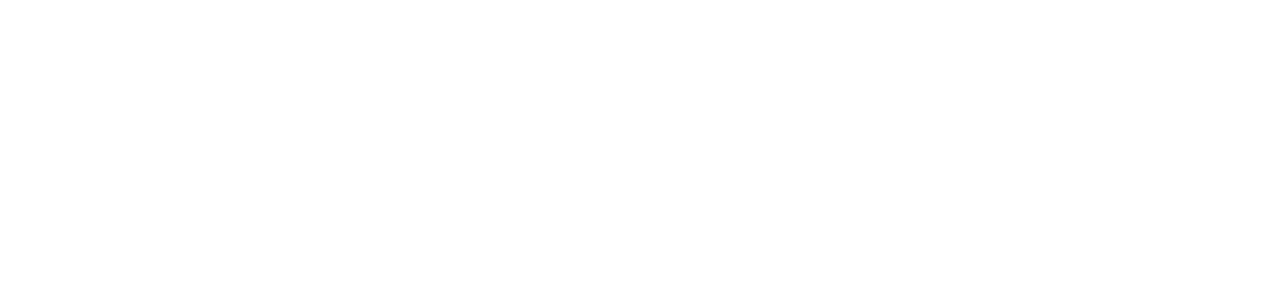
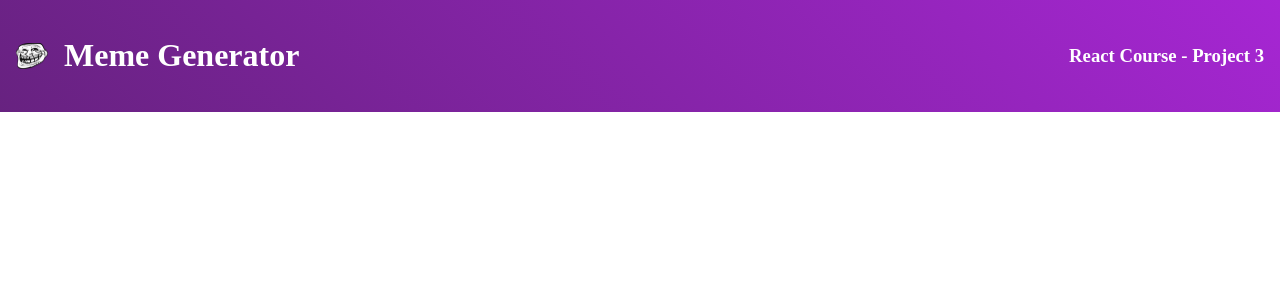
Before and after one commit to arslonga83/meme-generator, a React (Vite) app: page / in a window 1280 px wide. Shown: the top 300 px of the page. Built offline with nearby package versions, Linux system fonts and the light colour scheme.

Commit message:
build and style header

```diff
--- a/index.html
+++ b/index.html
@@ -4,7 +4,7 @@
     <meta charset="UTF-8" />
     <link rel="icon" type="image/svg+xml" href="/vite.svg" />
     <meta name="viewport" content="width=device-width, initial-scale=1.0" />
-    <title>Vite + React</title>
+    <title>Meme Generator</title>
   </head>
   <body>
     <div id="root"></div>
--- a/src/App.css
+++ b/src/App.css
@@ -1,41 +1,23 @@
-#root {
-  max-width: 1280px;
-  margin: 0 auto;
-  padding: 2rem;
-  text-align: center;
+body {
+  margin: 0;
+  padding: 0;
+  min-height: 100vh;
+}
+
+.header {
+  display: flex;
+  align-items: center;
+  justify-content: center;
+  background:linear-gradient(45deg, #672280, #A626D3);
+  color: #FFFFFF;
+  padding: 16px;
+  gap: 16px;
 }
 
 .logo {
-  height: 6em;
-  padding: 1.5em;
-  will-change: filter;
-}
-.logo:hover {
-  filter: drop-shadow(0 0 2em #646cffaa);
-}
-.logo.react:hover {
-  filter: drop-shadow(0 0 2em #61dafbaa);
+  width: 32px;
 }
 
-@keyframes logo-spin {
-  from {
-    transform: rotate(0deg);
-  }
-  to {
-    transform: rotate(360deg);
-  }
+.subtitle {
+  margin-left: auto;
 }
-
-@media (prefers-reduced-motion: no-preference) {
-  a:nth-of-type(2) .logo {
-    animation: logo-spin infinite 20s linear;
-  }
-}
-
-.card {
-  padding: 2em;
-}
-
-.read-the-docs {
-  color: #888;
-}
--- a/src/App.jsx
+++ b/src/App.jsx
@@ -1,10 +1,11 @@
 import './App.css'
+import Header from './Components/Header'
 
 function App() {
 
   return (
     <div>
-
+      <Header />
     </div>
   )
 }
--- /dev/null
+++ b/src/Components/Header.jsx
@@ -0,0 +1,13 @@
+import logo from '../assets/Troll Face.png'
+
+function Header () {
+  return (
+    <div className='header'>
+      <img src={logo} className='logo'/>
+      <h1 className='title'>Meme Generator</h1>
+      <h3 className='subtitle'>React Course - Project 3</h3>
+    </div>
+  )
+}
+
+export default Header
```
Also changed, not shown: src/assets/Troll Face.png (added).
